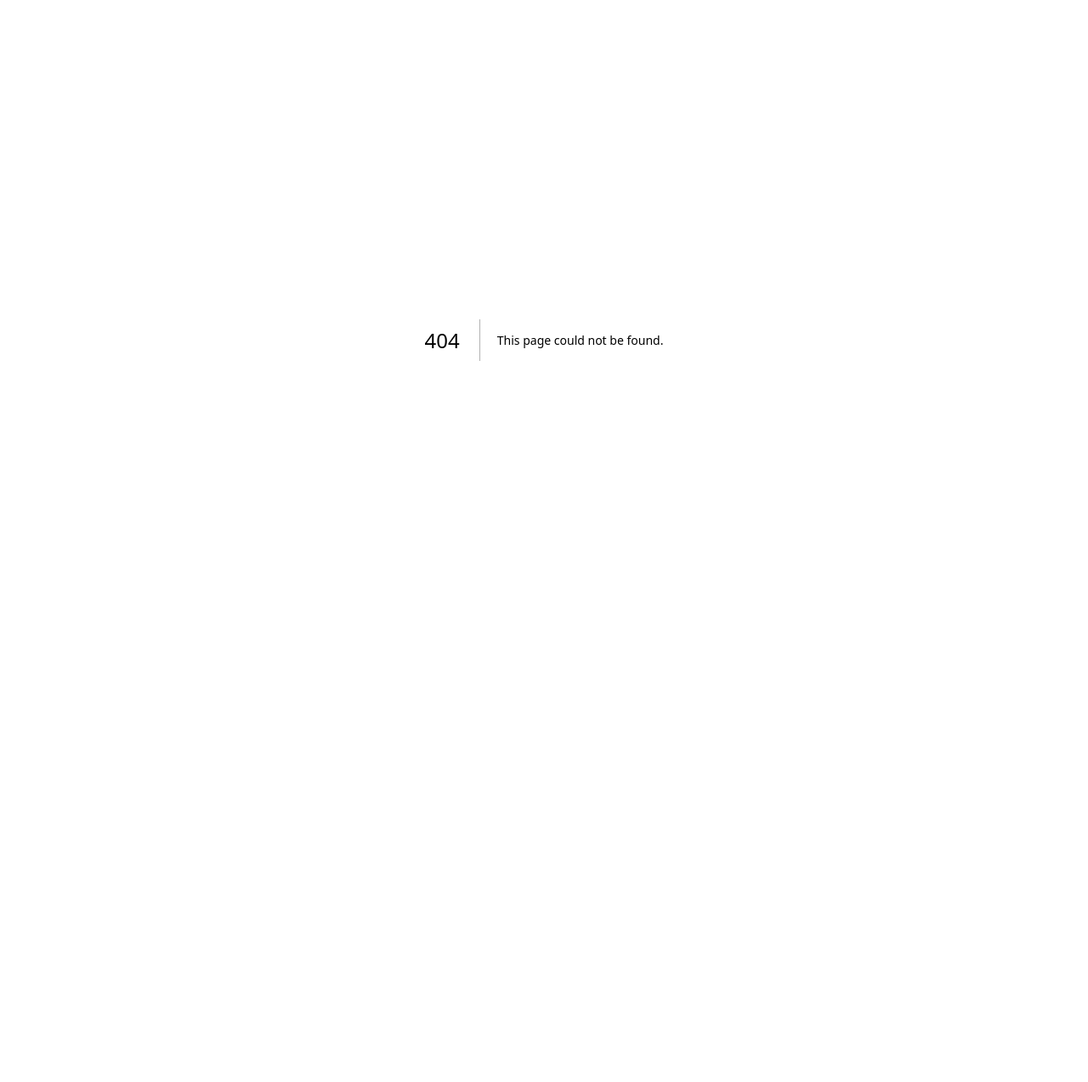
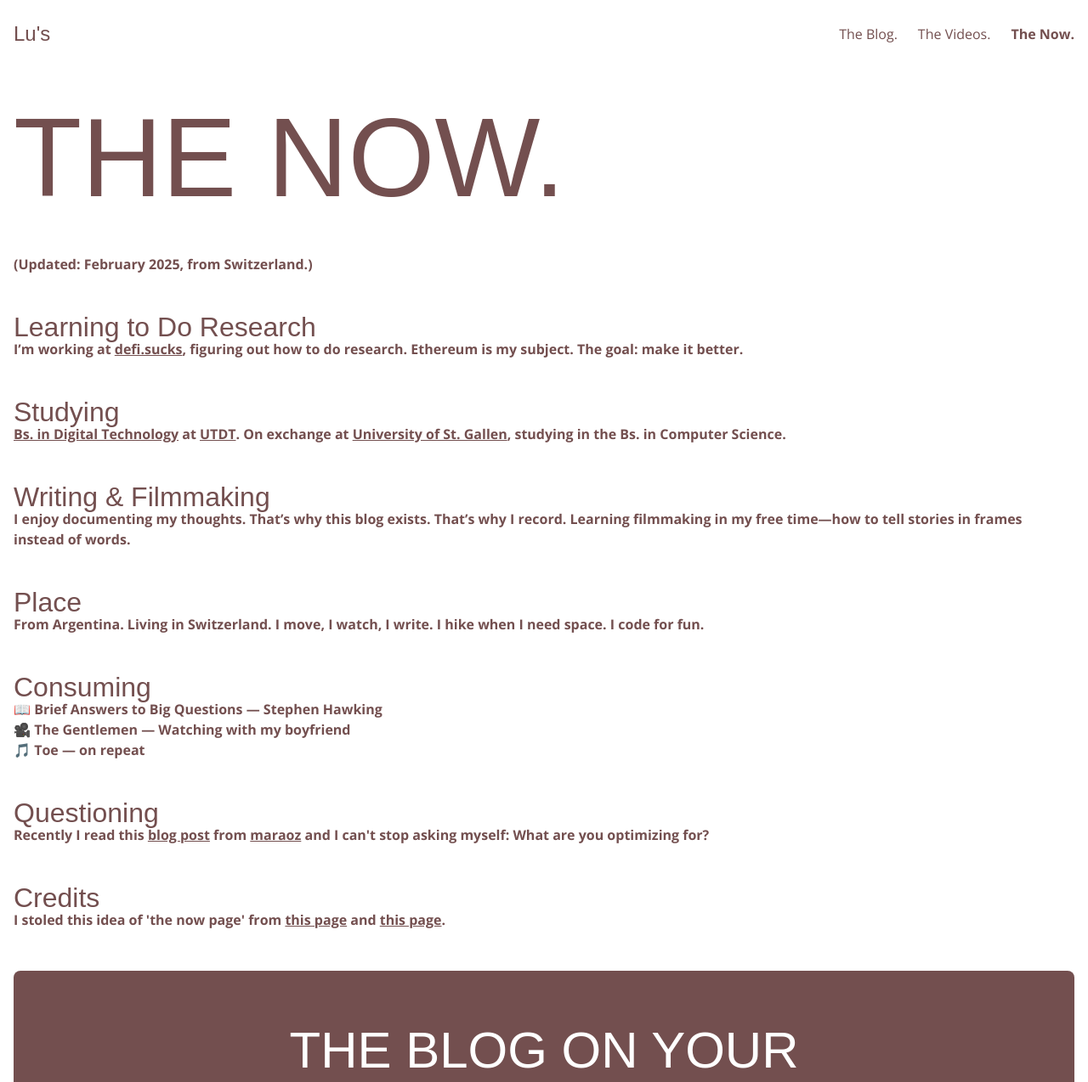
Before and after one commit to luzalbaposse/luzalbaposse.github.io, a Next.js app in the folder the-blog/: page /the-now in a window 1280 px wide. Before the commit this address had no page. Shown: the top 1274 px of the page at 85% size. Before the commit the page ends 800 px from the top, so only its background shows below. Built offline with nearby package versions, Linux system fonts and the light colour scheme; a web font is replaced by a local one.

Commit message:
feat: the now page

```diff
--- a/the-blog/app/page.tsx
+++ b/the-blog/app/page.tsx
@@ -56,6 +56,9 @@ export default async function Page() {
           </a>
           <a href="/the-videos" className="text-[#734F4F] hover:opacity-80">
             The Videos.
+          </a>
+          <a href="/the-now" className="text-[#734F4F] hover:opacity-80">
+            The Now.
           </a>
         </nav>
       </header>
--- /dev/null
+++ b/the-blog/app/the-now/page.tsx
@@ -0,0 +1,119 @@
+import Image from "next/image"
+import Link from "next/link"
+import { Instagram, Twitter, Youtube, Rss } from "lucide-react"
+import { Button } from "@/components/ui/button"
+import { Input } from "@/components/ui/input"
+import { Oi, Open_Sans } from "next/font/google"
+import fs from 'fs'
+import path from 'path'
+import matter from 'gray-matter'
+import NewsletterSignup from "@/app/components/NewsletterSignup"
+
+const oi = Oi({
+  weight: "400",
+  subsets: ["latin"],
+})
+
+const openSans = Open_Sans({
+  subsets: ["latin"],
+  display: "swap",
+})
+
+
+export default async function Page() {
+
+  return (
+    <div className={`min-h-screen bg-white ${openSans.className}`}>
+      {/* Header */}
+      <header className="container mx-auto px-4 py-6 flex justify-between items-center">
+        <div className={`text-[#734F4F] text-2xl font-bold ${oi.className}`}>Lu's</div>
+        <nav className="space-x-6">
+          <a href="/" className="text-[#734F4F] hover:opacity-80">
+            The Blog.
+          </a>
+          <a href="/the-videos" className="text-[#734F4F] hover:opacity-80">
+            The Videos.
+          </a>
+          <a href="/the-now" className="text-[#734F4F] hover:opacity-80 font-bold">
+            The Now.
+          </a>
+        </nav>
+      </header>
+
+      <main className="container mx-auto px-4">
+        {/* Blog Title */}
+        <h1 className={`text-[#734F4F] text-7xl md:text-[8.2rem] font-bold mb-12 mt-10 ${oi.className}`}>
+          THE NOW.
+        </h1>
+        <p className={`text-[#734F4F] text-[1-rem] md:text-[1rem] font-bold mb-12 ${openSans.className} font-bold`}>
+        (Updated: February 2025, from Switzerland.)
+        </p>
+        <h2 className={`text-[#734F4F] text-xl md:text-[2rem] font-bold ${oi.className}`}>
+        Learning to Do Research
+        </h2>
+        <p className={`text-[#734F4F] text-[1-rem] md:text-[1rem] font-bold mb-12 ${openSans.className}`}>
+        I’m working at <a href='https://defi.sucks'  className='underline'>defi.sucks</a>, figuring out how to do research. Ethereum is my subject. The goal: make it better.
+        </p>
+        <h2 className={`text-[#734F4F] text-xl md:text-[2rem] font-bold ${oi.className}`}>
+        Studying
+        </h2>
+        <p className={`text-[#734F4F] text-[1-rem] md:text-[1rem] font-bold mb-12 ${openSans.className}`}>
+        <a  className='underline' href='https://www.utdt.edu/ver_contenido.php?id_contenido=19866&id_item_menu=31534'> Bs. in Digital Technology</a> at <a  className='underline' href='https://www.utdt.edu/'>UTDT</a>. On exchange at <a  className='underline' href='https://www.unisg.ch/de/'>University of St. Gallen</a>, studying in the Bs. in Computer Science.
+        </p>
+        <h2 className={`text-[#734F4F] text-xl md:text-[2rem] font-bold ${oi.className}`}>
+        Writing & Filmmaking
+        </h2>
+        <p className={`text-[#734F4F] text-[1-rem] md:text-[1rem] font-bold mb-12 ${openSans.className}`}>
+        I enjoy documenting my thoughts. That’s why this blog exists. That’s why I record. Learning filmmaking in my free time—how to tell stories in frames instead of words.
+        </p>
+        <h2 className={`text-[#734F4F] text-xl md:text-[2rem] font-bold ${oi.className}`}>
+        Place
+        </h2>
+        <p className={`text-[#734F4F] text-[1-rem] md:text-[1rem] font-bold mb-12 ${openSans.className}`}>
+        From Argentina. Living in Switzerland. I move, I watch, I write. I hike when I need space. I code for fun.
+        </p>
+        <h2 className={`text-[#734F4F] text-xl md:text-[2rem] font-bold ${oi.className}`}>
+        Consuming
+        </h2>
+        <p className={`text-[#734F4F] text-[1-rem] md:text-[1rem] font-bold mb-12 ${openSans.className}`}>
+        📖 Brief Answers to Big Questions — Stephen Hawking <br></br>
+🎥 The Gentlemen — Watching with my boyfriend<br></br>
+🎵 Toe — on repeat       <br></br>
+ </p>
+
+
+ <h2 className={`text-[#734F4F] text-xl md:text-[2rem] font-bold ${oi.className}`}>
+        Questioning
+        </h2>
+        <p className={`text-[#734F4F] text-[1-rem] md:text-[1rem] font-bold mb-12 ${openSans.className}`}>
+      Recently I read this <a className='underline' href='https://maraoz.com/what-do-you-optimize-for/'>blog post</a> from <a  className='underline' href='https://x.com/maraoz'>maraoz</a> and I can't stop asking myself: What are you optimizing for?
+ </p>
+
+
+ <h2 className={`text-[#734F4F] text-xl md:text-[2rem] font-bold ${oi.className}`}>
+        Credits
+        </h2>
+        <p className={`text-[#734F4F] text-[1-rem] md:text-[1rem] font-bold mb-12 ${openSans.className}`}>
+I stoled this idea of 'the now page' from <a href='https://nownownow.com/about' className="underline">this page</a> and <a href='https://maraoz.com/now' className="underline">this page</a>.
+ </p>
+
+
+        {/* Newsletter */}
+          <NewsletterSignup />
+
+        {/* Footer */}
+        <footer className="bg-[#734F4F] py-8 px-4">
+          <div className="w-full px-4 flex justify-between items-center">
+            <div className={`text-white text-2xl font-bold ${oi.className}`}>Lu's</div>
+            <div className="text-white text-sm">© Made by Lu</div>
+            <div className="flex gap-4">
+              <Instagram className="w-5 h-5 text-white hover:opacity-80 cursor-pointer" />
+              <Twitter className="w-5 h-5 text-white hover:opacity-80 cursor-pointer" />
+              <Youtube className="w-5 h-5 text-white hover:opacity-80 cursor-pointer" />
+            </div>
+          </div>
+        </footer>
+      </main>
+    </div>
+  )
+}
--- a/the-blog/app/the-videos/page.tsx
+++ b/the-blog/app/the-videos/page.tsx
@@ -31,6 +31,9 @@ export default async function Page() {
           </a>
           <a href="/the-videos" className="text-[#734F4F] hover:opacity-80 font-bold">
             The Videos.
+          </a>
+          <a href="/the-now" className="text-[#734F4F] hover:opacity-80">
+            The Now.
           </a>
         </nav>
       </header>
```
